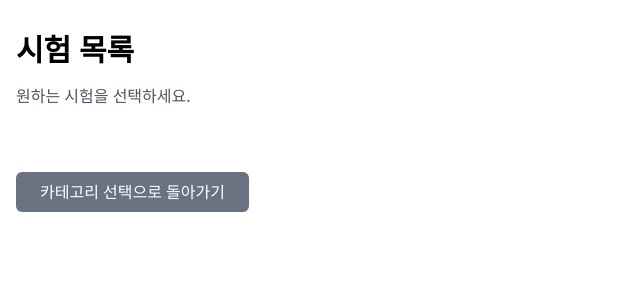
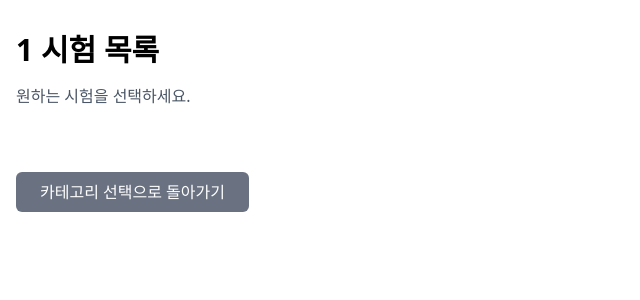
Before and after one commit to co2plant/TypingProject, a Vue app: page /exam/categories/1 in a window 1280 px wide. Shown: the top 300 px of the page, without its empty margins (0-640 px from the left). Built offline with nearby package versions, Linux system fonts and the light colour scheme.

Commit message:
Fix : Path 수정

```diff
--- a/src/router/index.js
+++ b/src/router/index.js
@@ -9,7 +9,7 @@ import QuizResultView from '../views/QuizResultView.vue'
 import QuizCategorySelectionView from '../views/QuizCategorySelectionView.vue'
 import QuizCategoryContentView from '../views/QuizCategoryContentView.vue'
 import ExamCategorySelectionView from '../views/ExamCategorySelectionView.vue'
-import ExamListView from '../views/ExamListView.vue'
+import ExamCategoryContentView from '../views/ExamCategoryContentView.vue'
 import ExamView from '../views/ExamView.vue'
 import ExamResultView from '../views/ExamResultView.vue'
 
@@ -72,12 +72,12 @@ const router = createRouter({
     },
     {
       path: '/exam/categories/:categoryName',
-      name: 'exam-list',
-      component: ExamListView,
+      name: 'exam-category-content',
+      component: ExamCategoryContentView,
       props: true
     },
     {
-      path: '/exam/:contentId',
+      path: '/exam/:categoryName/:contentId',
       name: 'exam-content',
       component: ExamView,
       props: true
--- a/src/views/ExamListView.vue
+++ b/src/views/ExamCategoryContentView.vue
@@ -47,9 +47,9 @@ import examData from '@/data/examData.json';
 const route = useRoute();
 const router = useRouter();
 
-const category = computed(() => route.params.category || '');
+const categoryName = computed(() => route.params.categoryName || '');
 
-const decodedCategory = computed(() => decodeURIComponent(category.value));
+const decodedCategory = computed(() => decodeURIComponent(categoryName.value));
 
 const filteredExams = computed(() =>
   examData.filter(exam => exam.category === decodedCategory.value)
@@ -63,10 +63,10 @@ const goHome = () => {
   router.push({ name: 'home' })
 }
 
-function selectExam(examId) {
+function selectExam( contentId ) {
   router.push({
-    name: 'exam',
-    params: { examId }
+    name: 'exam-content',
+    params: {  contentId: contentId, categoryName: encodeURIComponent(categoryName.value) }
   })
 }
 </script>
--- a/src/views/ExamCategorySelectionView.vue
+++ b/src/views/ExamCategorySelectionView.vue
@@ -56,7 +56,7 @@ const getCategoryDescription = (category) => {
 }
 
 const selectCategory = (categoryName) => {
-    router.push({ name: 'exam-list', params: { categoryName: encodeURIComponent(categoryName) } })
+    router.push({ name: 'exam-category-content', params: { categoryName: encodeURIComponent(categoryName) } })
 }
 
 const getCategoryQuestionCount = (category) => {
--- a/src/views/ExamView.vue
+++ b/src/views/ExamView.vue
@@ -140,11 +140,9 @@ import { ref, computed, onMounted, nextTick } from 'vue'
 import { useRoute, useRouter } from 'vue-router'
 import examData from '@/data/examData.json'
 
-// examId는 라우트 파라미터에서 가져옴
 const route = useRoute()
 const router = useRouter()
-const examId = computed(() => route.params.examId || route.params.id || '')
-
+const examId = computed(() => route.params.contentId || '')
 const exam = ref(null)
 const started = ref(false)
 const examPhase = ref('typing') // typing, quiz, completed
@@ -177,9 +175,12 @@ const currentQuestion = computed(() => {
 })
 
 onMounted(() => {
-  exam.value = examData.find(e => e.id === examId.value)
+  console.log(examId)
+  exam.value = examData.find(e => e.id === examId)
+
+  console.log(exam)
   if (!exam.value) {
-    router.push({ name: 'exam-categories' })
+    router.go(-1);
   }
 })
 
```
